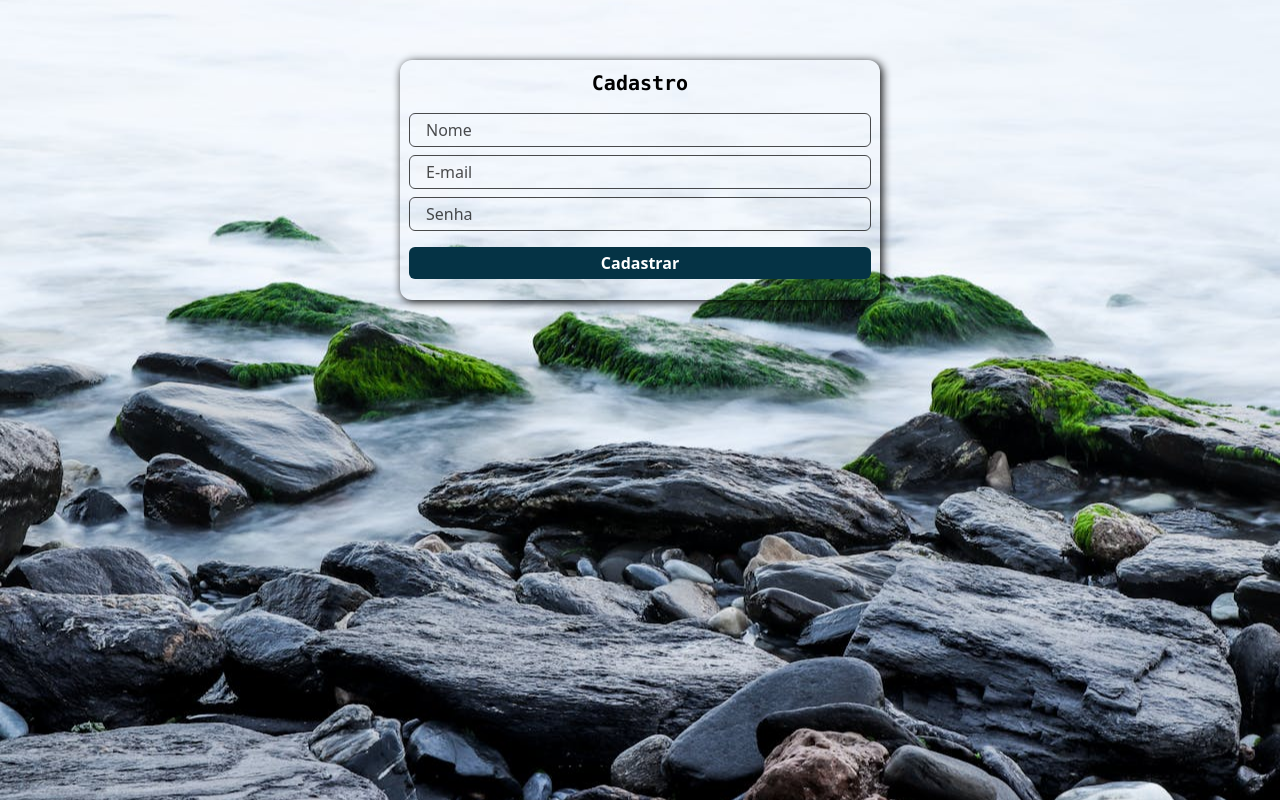
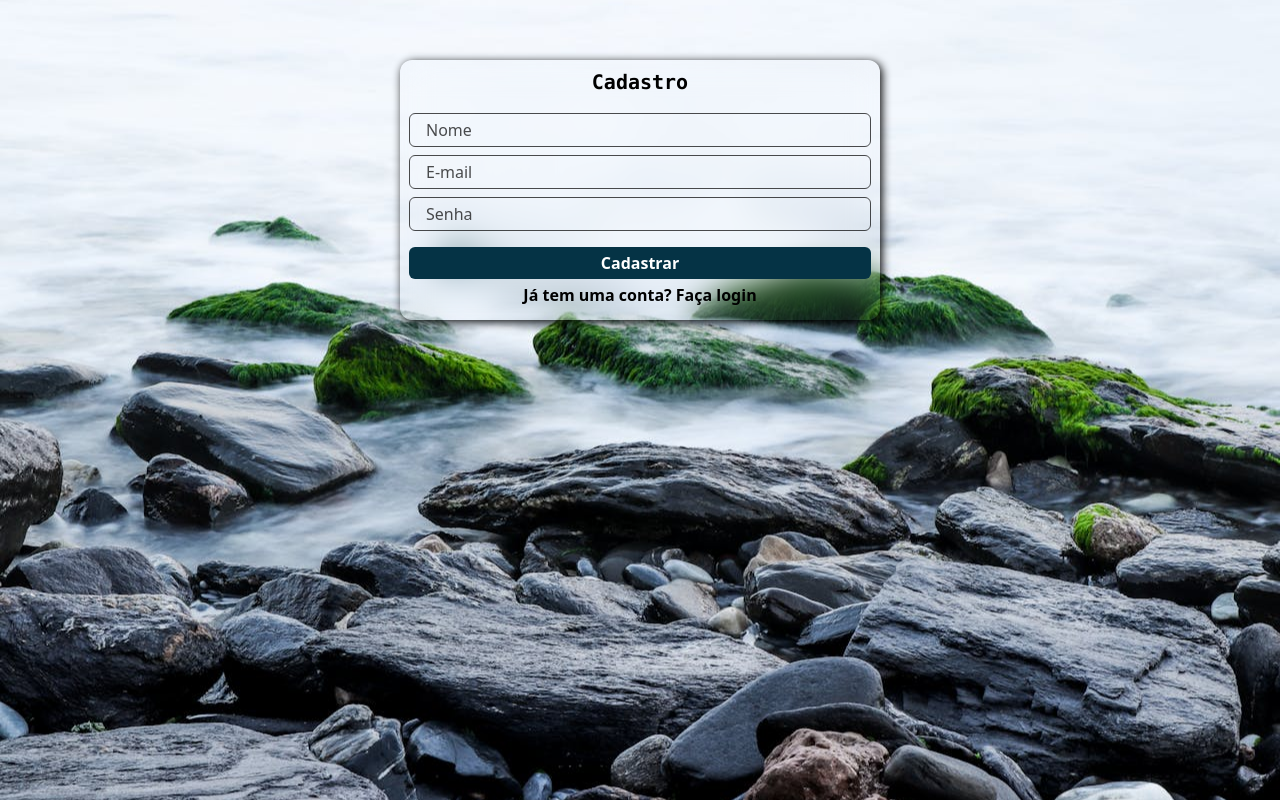
Before and after one commit to matias-gui/React, a React (Vite) app in the folder react-cadastro/: page / in a window 1280 px wide. Built offline with nearby package versions, Linux system fonts and the light colour scheme.

Commit message:
ajuste tela de cadastro

```diff
--- a/react-cadastro/src/cadastro/index.jsx
+++ b/react-cadastro/src/cadastro/index.jsx
@@ -1,15 +1,19 @@
+import { Link } from "react-router"
 
-function Cadastro(){
+function Cadastro() {
   return (
-      <body className="w-dvw h-dvh flex flex-wrap  justify-center bg-[url(/src/img/pexels-dennisleinarts-1437953.jpg)] bg-center bg-no-repeat bg-cover bg-fixed">
-        <main className=" flex flex-col justify-center max-w-120 h-60 border border-transparent rounded-xl mt-15 p-2 shadow-[2px_2px_10px_black] " >
-              <h2 className="text-center text-xl mb-4 font-mono font-bold">Cadastro</h2>
+    <body className="w-dvw h-dvh flex flex-wrap  justify-center bg-[url(/src/img/pexels-dennisleinarts-1437953.jpg)] bg-center bg-no-repeat bg-cover bg-fixed"   >
+
+        <main className=" flex flex-col justify-center max-w-120 h-65 border border-transparent rounded-xl mt-15 p-2 shadow-[2px_2px_10px_black]  backdrop-blur-[15px]"  >
+          <h2 className="text-center text-xl mb-4 font-mono font-bold animate-bounce">Cadastro</h2>
           <form>
-                <input placeholder="Nome" type="text" className="border w-full mb-2 indent-3 rounded-md p-1 placeholder-black opacity-70"/>
-                <input placeholder="E-mail" type="email"  className=" border  w-full mb-2 indent-3 rounded-md p-1 placeholder-black  opacity-70" />
-                <input placeholder="Senha" type="password"  className=" border  w-full mb-2 indent-3 rounded-md p-1 placeholder-black  opacity-70"/>
-                <button className=" w-full rounded-md border-none mb-3 mt-2 bg-cyan-950 text-white p-1  hover:opacity-85 cursor-pointer delay-200  hover:scale-101 duration-100 ease-in-out font-bold" >Cadastrar</button>
+            <input placeholder="Nome" type="text" className="border w-full mb-2 indent-3 rounded-md p-1 placeholder-black opacity-70" />
+            <input placeholder="E-mail" type="email" className=" border  w-full mb-2 indent-3 rounded-md p-1 placeholder-black  opacity-70" />
+            <input placeholder="Senha" type="password" className=" border  w-full mb-2 indent-3 rounded-md p-1 placeholder-black  opacity-70 " />
+            <button className=" w-full rounded-md border-none mb-1 mt-2 bg-cyan-950 text-white p-1  hover:opacity-85 cursor-pointer delay-200  hover:scale-101 duration-100 ease-in-out font-bold " >Cadastrar</button>
           </form>
+          <Link to="/login" className="text-center mb-1 font-bold hover:underline">Já tem uma conta?
+            Faça login</Link>
         </main>
     </body>
   )
--- /dev/null
+++ b/react-cadastro/src/login/index.jsx
@@ -0,0 +1,6 @@
+function Login (){
+    return(
+
+    )
+
+}
```
Lines whose indentation alone changed are shown as unchanged.
